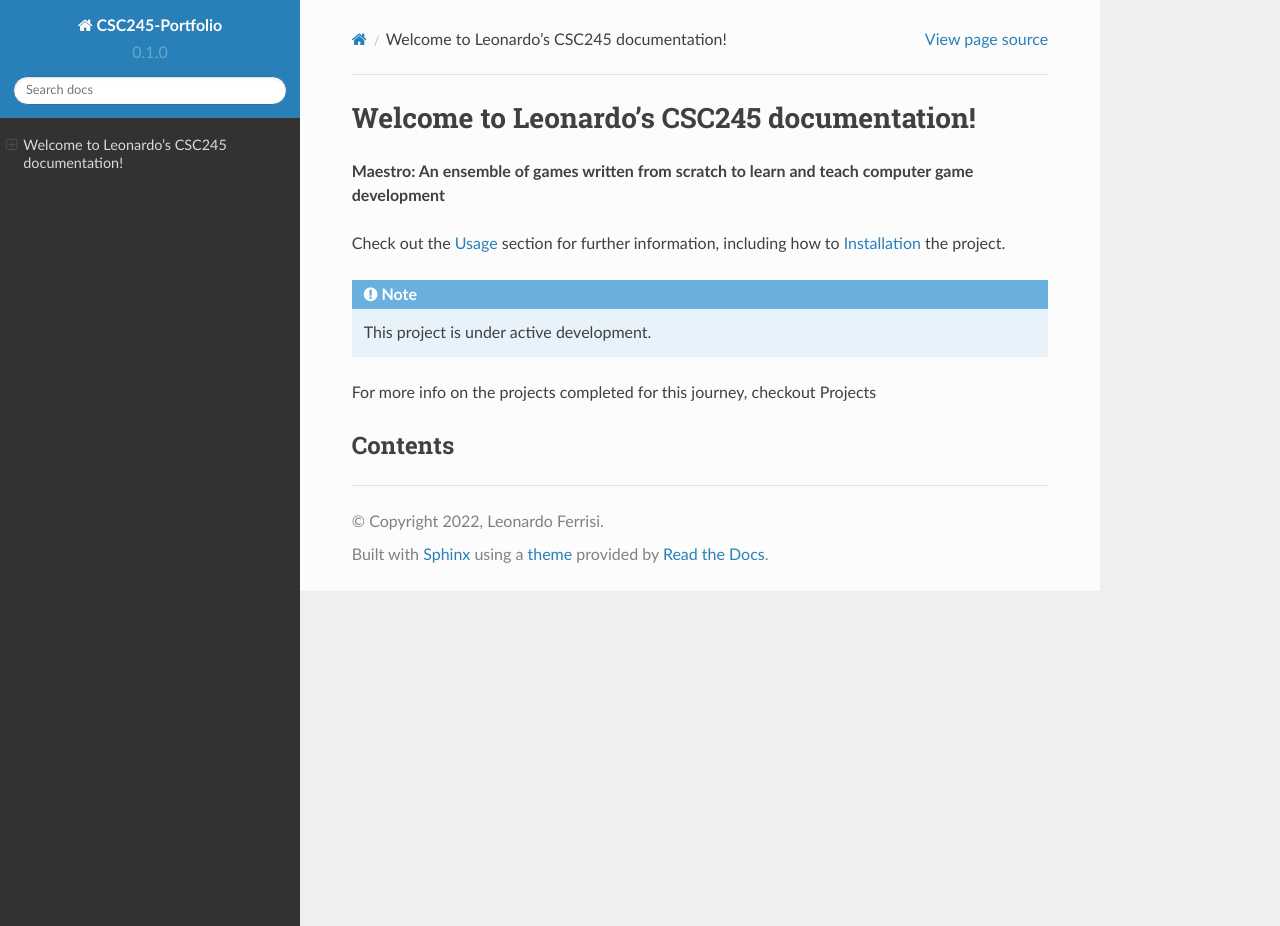
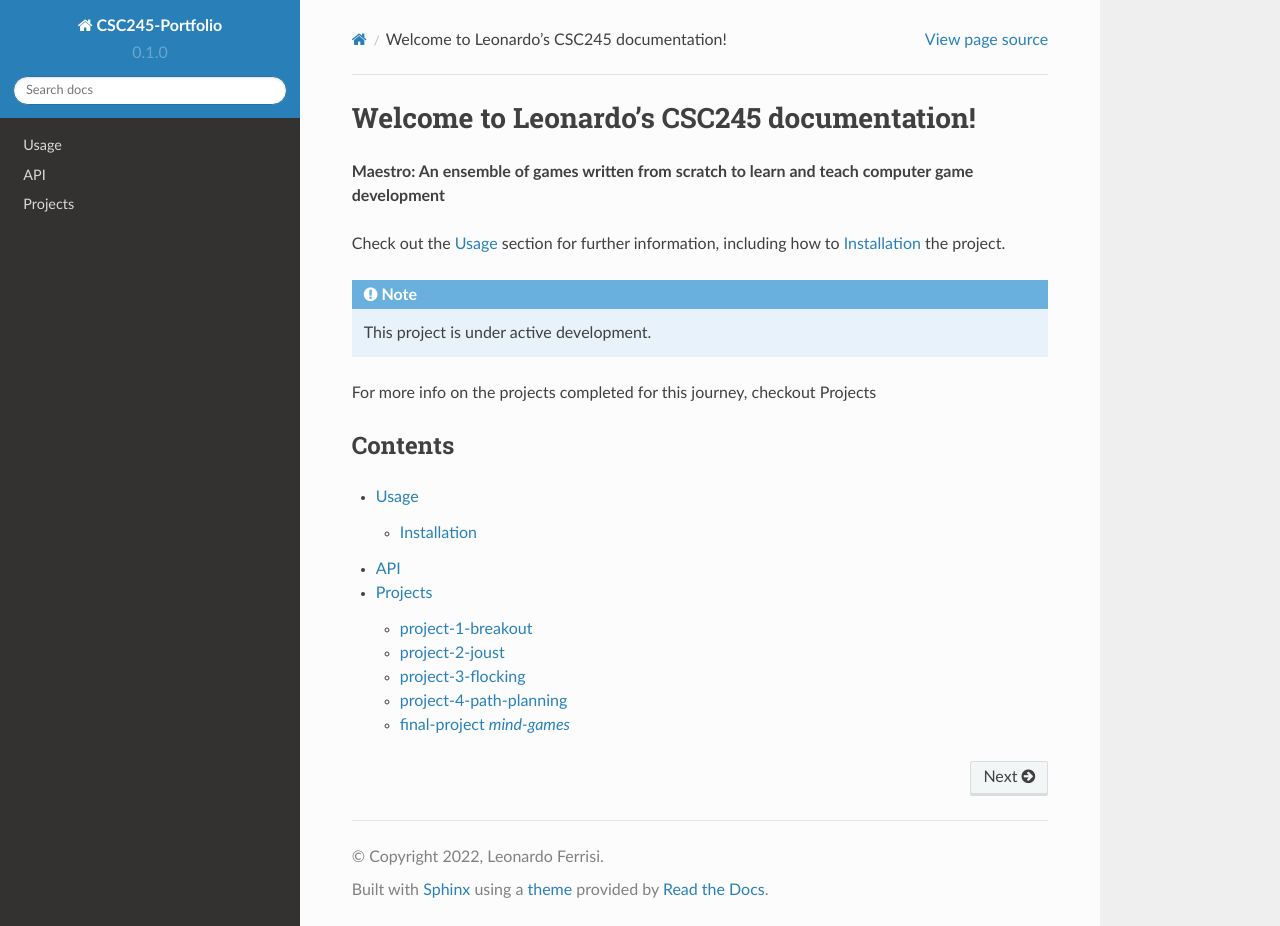
Before and after one commit to VitruviusTheMighty/Maestro, a Sphinx documentation site: the page built from docs/source/index.rst, in a window 1280 px wide and 926 px high. Built offline with Sphinx 7.4.7 and the Read the Docs theme 2.0.0, drawn with Linux system fonts in a browser that asks for light colours; some of the changed lines change nothing that is shown.

Commit message:
Updated Readme3

```diff
--- a/docs/source/index.rst
+++ b/docs/source/index.rst
@@ -19,6 +19,7 @@ Contents
 
 .. toctree::
    :maxdepth: 10
-   usage.rst
-   api.rst
-   projects.rst
+
+   usage
+   api
+   projects
```
